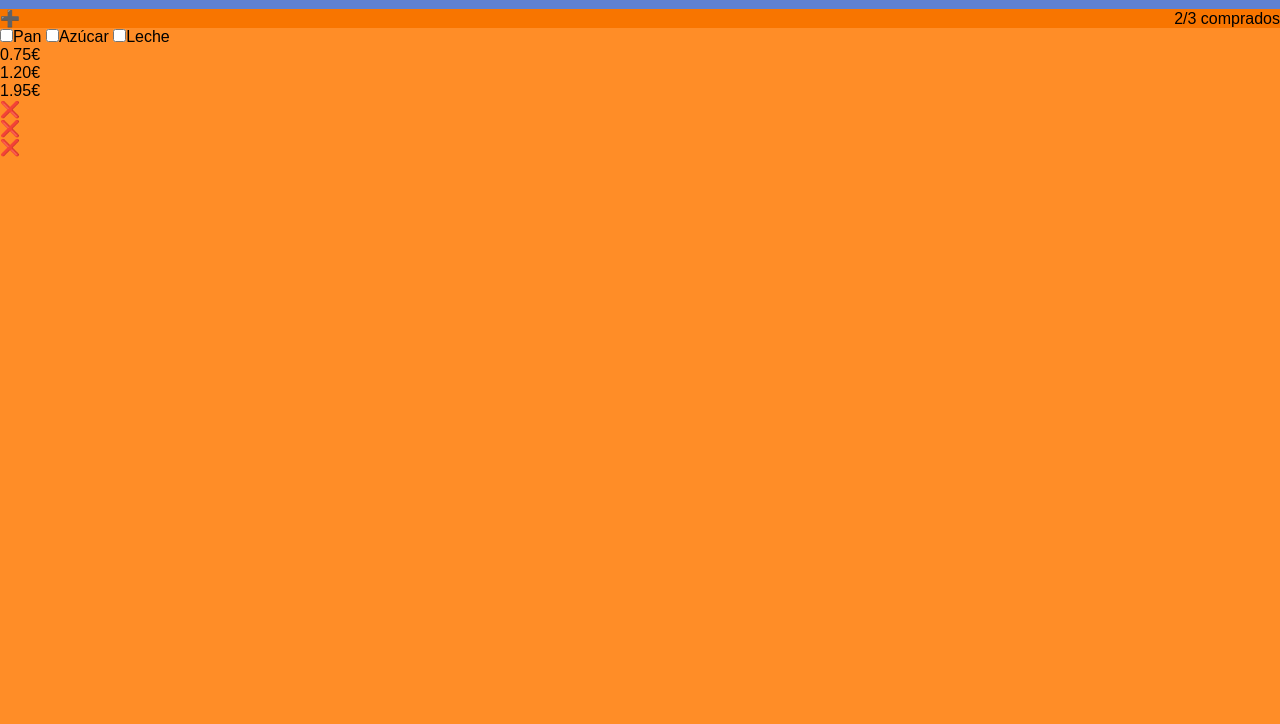
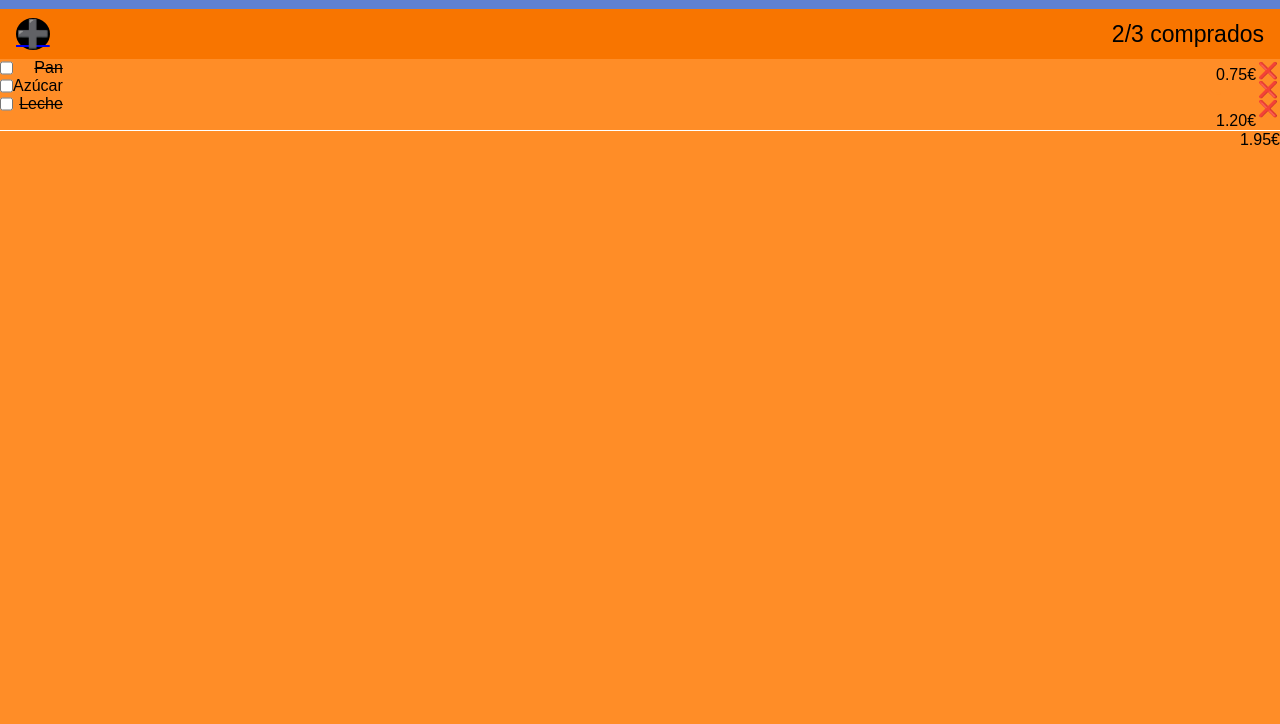
Before and after one commit to MarinaNaM/202205-W01CH04_Marina-Jorge, a website: page indexlist.html in a window 1280 px wide. Shown: the part 76-800 px from the top of the page. Drawn offline with Linux system fonts and the light colour scheme.

Commit message:
Update styles list prices

```diff
--- a/indexlist.html
+++ b/indexlist.html
@@ -19,30 +19,42 @@
             </nav>
         </header>
         <section class="dropdown">
-            <div class="dropdown__plus">➕</div>
+            <div class="dropdown__plus"><a href="./indexform.html">➕</a></div>
             <p class="dropdown__counter">2/3 comprados</p>
         </section>
         <section class="list">
             <div class="list__words">
-                <input
-                    class="list__item--crossed"
-                    type="checkbox"
-                    value=""
-                />Pan <input class="list__item" type="checkbox" />Azúcar
-                <input class="list__item--crossed" type="checkbox" />Leche
+                <div class="list__words-join">
+                    <input type="checkbox" value="" />
+                    <label class="list__item--crossed" for="">Pan</label>
+                </div>
+                <div class="list__words-join">
+                    <input type="checkbox" /><label for="">Azúcar</label>
+                </div>
+                <div class="list__words-join">
+                    <input class="list__item--crossed" type="checkbox" /><label
+                        class="list__item--crossed"
+                        for=""
+                        >Leche</label
+                    >
+                </div>
             </div>
             <div class="list__prices">
-                <p class="price">0.75€</p>
-                <p class="price">1.20€</p>
+                <div class="list__prices--euros">
+                    <p class="price-first">0.75€</p>
+                    <p class="price-special">-</p>
+                    <p class="price-last">1.20€</p>
+                </div>
+
+                <div class="all-icons">
+                    <div class="icon">❌</div>
+                    <div class="icon">❌</div>
+                    <div class="icon">❌</div>
+                </div>
             </div>
         </section>
         <div class="total">
             <p class="total__price">1.95€</p>
         </div>
-        <div class="all-icons">
-            <div class="icon">❌</div>
-            <div class="icon">❌</div>
-            <div class="icon">❌</div>
-        </div>
     </body>
 </html>
--- a/scss/styles.scss
+++ b/scss/styles.scss
@@ -41,4 +41,62 @@ header {
     display: flex;
     justify-content: space-between;
     align-items: center;
+    height: 50px;
+
+    .dropdown__plus {
+        border-radius: 50%;
+        background-color: black;
+        font-size: 27px;
+        color: #f87500;
+        margin-left: 16px;
+    }
+
+    .dropdown__counter {
+        margin-right: 16px;
+        font-size: 23px;
+    }
 }
+
+.list {
+    display: flex;
+    justify-content: space-between;
+    border-bottom: white solid 1px;
+
+    .list__words-join {
+        display: flex;
+        justify-content: space-between;
+    }
+
+    .list__words {
+        display: flex;
+        flex-direction: column;
+    }
+    .list__item--crossed {
+        display: flex;
+        flex-direction: row;
+        text-decoration: line-through;
+    }
+    .list__prices {
+        display: flex;
+        justify-content: space-between;
+    }
+    .price-special {
+        color: #ff8d27;
+    }
+
+    .price-first {
+        margin-top: 7px;
+    }
+    .price-last {
+        margin-top: 10px;
+    }
+
+    .all-icons {
+        margin: 2px;
+    }
+}
+
+.total {
+    display: flex;
+    justify-content: flex-end;
+}
```
Also changed, not shown: css/styles.css.
